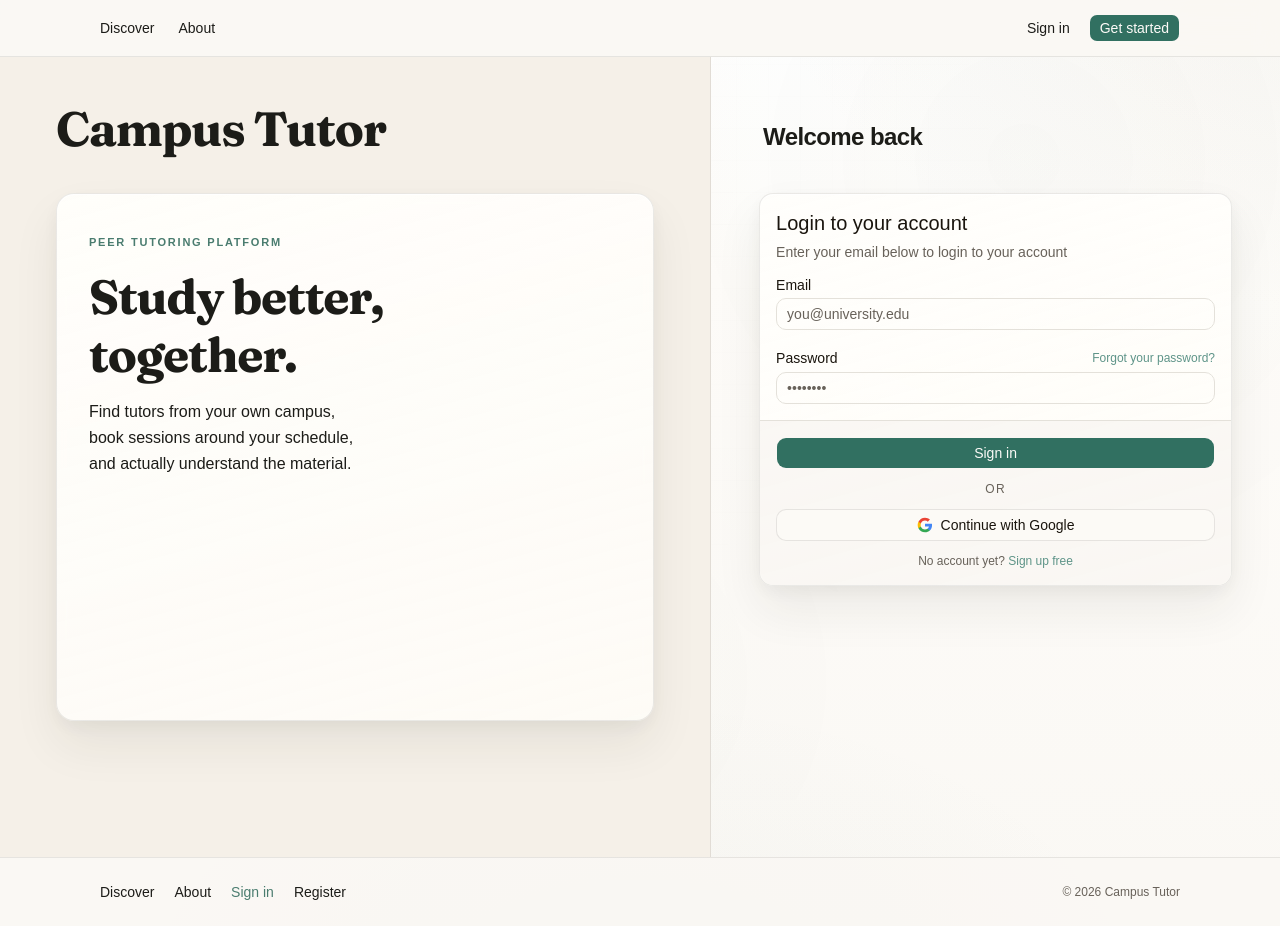
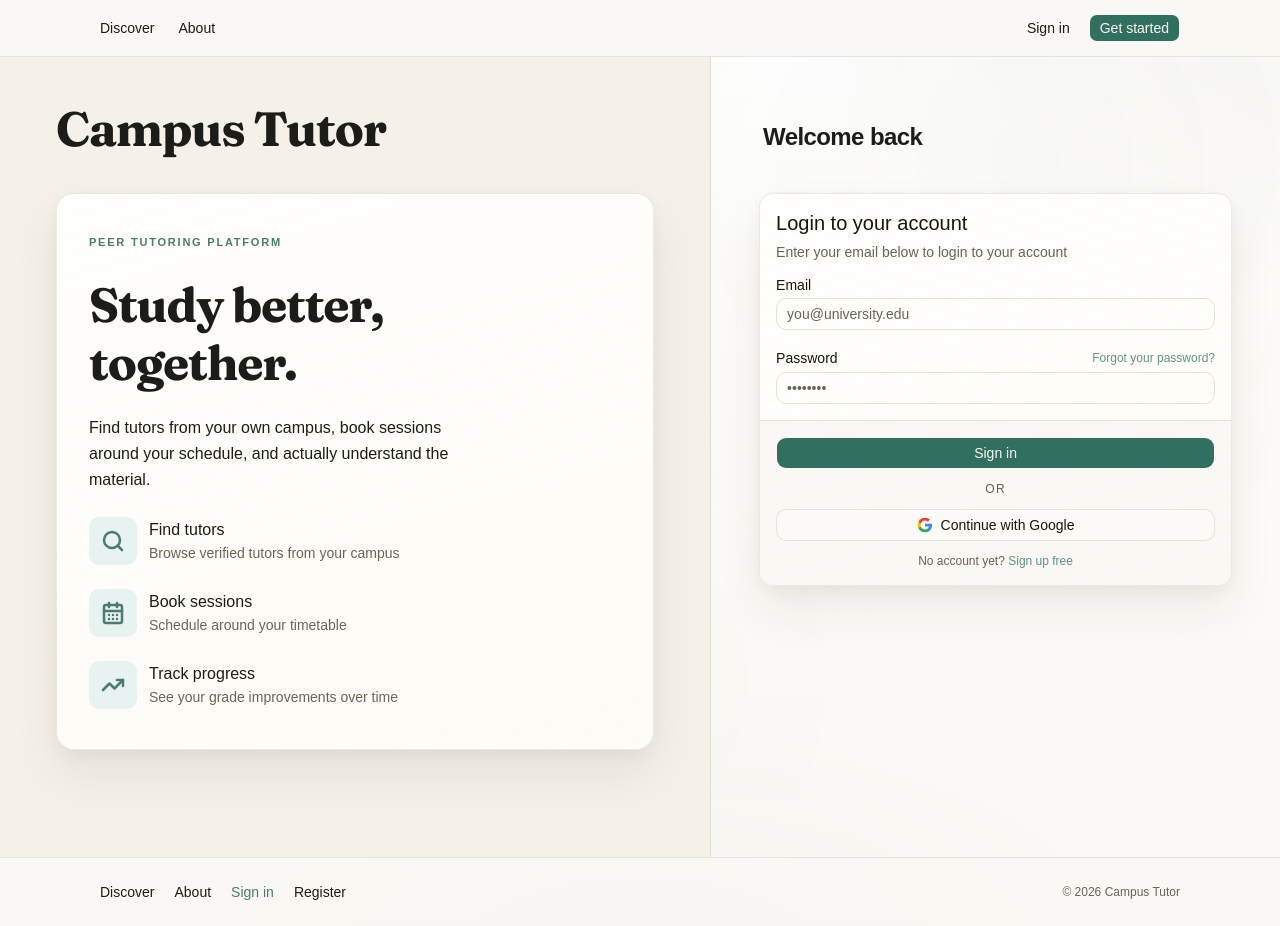
Before and after one commit to bounswe/bounswe2026group5, a React (Vite) app in the folder web/: page /login in a window 1280 px wide. Built offline with nearby package versions, Linux system fonts and the light colour scheme.

Commit message:
Added the unorderred list to login page.

```diff
--- a/web/src/routes/_unauthorized/login.tsx
+++ b/web/src/routes/_unauthorized/login.tsx
@@ -2,6 +2,7 @@ import { createFileRoute, Link } from '@tanstack/react-router'
 import { Button } from "@/components/ui/button"
 import { Input } from "@/components/ui/input"
 import { Label } from "@/components/ui/label"
+import { Search, CalendarDays, TrendingUp } from 'lucide-react'
 import {
     Card,
     CardContent,
@@ -11,6 +12,11 @@ import {
     CardTitle,
 } from "@/components/ui/card"
 import { Heading, Muted, Body, Display } from "@/components/Typography"
+const FEATURES = [
+    { icon: Search,      title: 'Find tutors',    desc: 'Browse verified tutors from your campus' },
+    { icon: CalendarDays, title: 'Book sessions', desc: 'Schedule around your timetable'          },
+    { icon: TrendingUp,  title: 'Track progress', desc: 'See your grade improvements over time'   },
+]
 
 export const Route = createFileRoute('/_unauthorized/login')({
     component: RouteComponent,
@@ -22,7 +28,7 @@ function RouteComponent() {
 
             <aside className="lg:flex flex-col px-14 py-12 bg-petal border-r border-line">
                 <Display className="mb-10">Campus Tutor</Display>
-                <div className="island-shell rounded-2xl px-8 py-10 space-y-4 min-h-3/4">
+                <div className="island-shell rounded-2xl px-8 py-10 space-y-6 min-h-3/4">
                     <Body className="island-kicker">Peer tutoring platform</Body>
                     <Display
                         as="h2"
@@ -30,10 +36,23 @@ function RouteComponent() {
                     >
                         Study better,<br />together.
                     </Display>
-                    <Body className="text-(--color-brand-ink-soft) max-w-70">
+                    <Body className="text-(--color-brand-ink-soft) max-w-90">
                         Find tutors from your own campus, book sessions around your
                         schedule, and actually understand the material.
                     </Body>
+                    <ul className="flex flex-col gap-6">
+                        {FEATURES.map(({ icon: Icon, title, desc }) => (
+                            <li key={title} className="flex items-start gap-3">
+                              <span className="w-12 h-12 rounded-lg bg-accent-muted flex items-center justify-center shrink-0">
+                                <Icon className="w-6 h-6 text-accent" strokeWidth={2.5} />
+                              </span>
+                                <div>
+                                    <Body className=" font-medium text-ink">{title}</Body>
+                                    <Muted className=" text-ink-soft">{desc}</Muted>
+                                </div>
+                            </li>
+                        ))}
+                    </ul>
                 </div>
             </aside>
 
```
